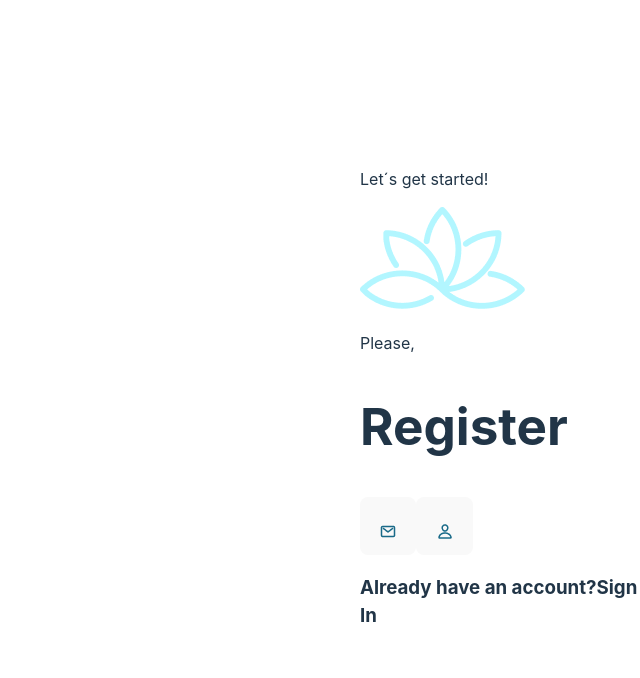
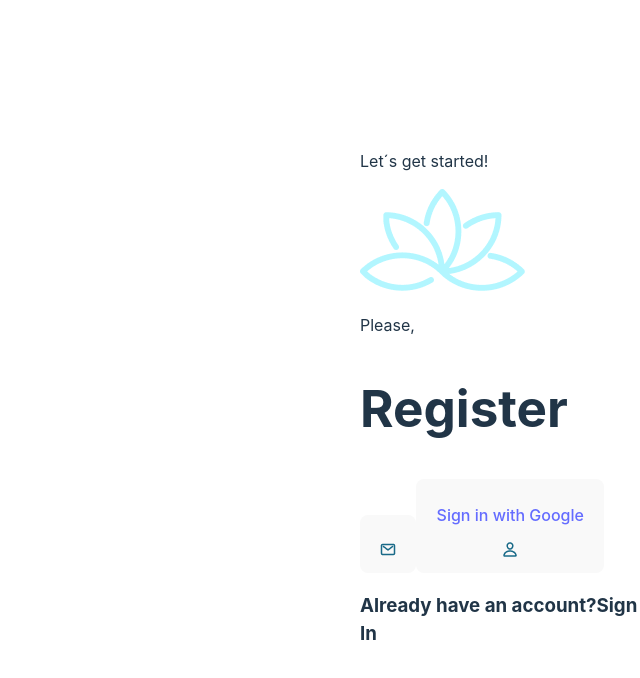
Before and after one commit to ECO241/proyecto-final-eco241-mind-proyecto-final, a React (Vite) app: page /register in a window 1280 px wide. Shown: the top 678 px of the page, without its empty margins (640-1280 px from the left). Built offline with nearby package versions, Linux system fonts and the light colour scheme.

Commit message:
fixed errors

```diff
--- a/src/pages/Register/Register.jsx
+++ b/src/pages/Register/Register.jsx
@@ -15,7 +15,7 @@ export function Register () {
         <h1 className='bot-message'>Register</h1>
         <section className='button-regis'>
         <Button image="/src/assets/mail.png"></Button>
-        <Button url ="/UserRegister" image="/src/assets/person.png"></Button>
+        <Button url ="/UserRegister" image="/src/assets/person.png" title="Sign in with Google"></Button>
         </section>
         <h3 className="account">Already have an account?Sign In</h3>
       </section>
```
